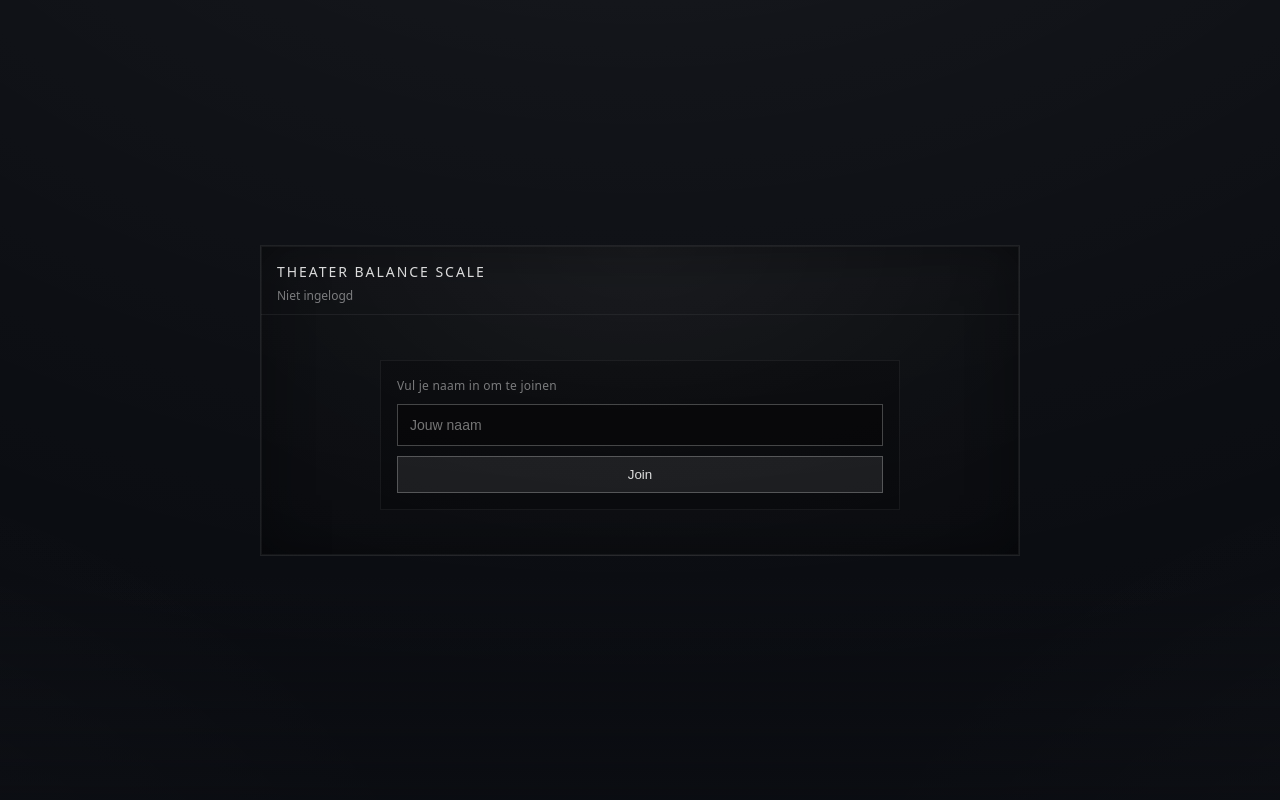
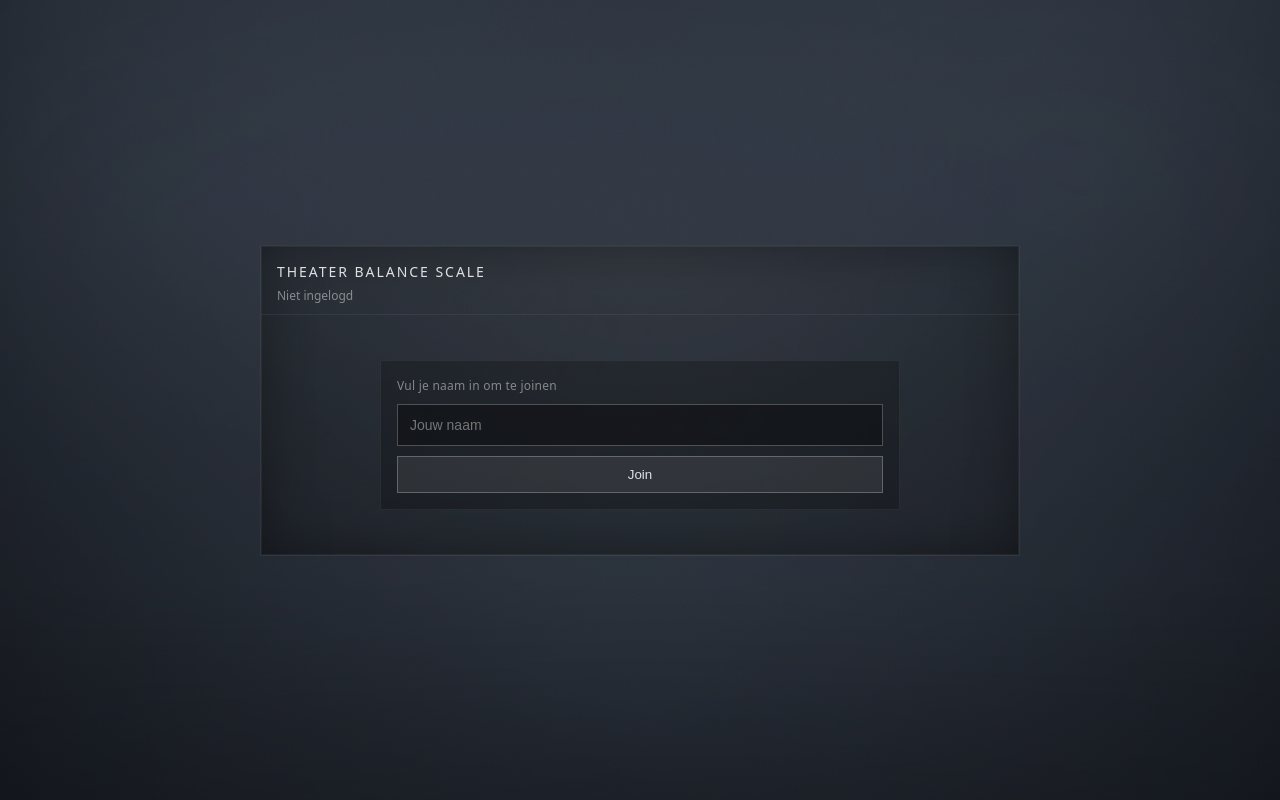
Before and after one commit to xMvds/Theater-Balance-Scale, a website: page public/index.html in a window 1280 px wide. Drawn offline with nearby package versions, Linux system fonts and the light colour scheme; no server answers.

Commit message:
V3.0.0.30

```diff
--- a/public/client.js
+++ b/public/client.js
@@ -1044,4 +1044,40 @@ document.addEventListener("visibilitychange", () => {
       showPanel();
     }
   });
+
+  // Touch / pointer shortcut: triple tap or long-press on the header title (works on touchscreens)
+  const dbgTarget = document.querySelector(".title");
+  if (dbgTarget) {
+    let tapHits = [];
+    dbgTarget.addEventListener("pointerup", (e) => {
+      // Only treat touch/pen as taps (mouse clicks shouldn't accidentally open debug)
+      if (e && e.pointerType && e.pointerType === "mouse") return;
+      const now = Date.now();
+      tapHits = tapHits.filter((t) => now - t < 900);
+      tapHits.push(now);
+      if (tapHits.length >= 3) {
+        tapHits = [];
+        showPanel();
+      }
+    });
+
+    let holdTimer = null;
+    const clearHold = () => { if (holdTimer) { clearTimeout(holdTimer); holdTimer = null; } };
+    dbgTarget.addEventListener("pointerdown", (e) => {
+      if (e && e.pointerType && e.pointerType === "mouse") return;
+      clearHold();
+      holdTimer = setTimeout(() => {
+        holdTimer = null;
+        showPanel();
+      }, 700);
+    });
+    dbgTarget.addEventListener("pointercancel", clearHold);
+    dbgTarget.addEventListener("pointerup", clearHold);
+    dbgTarget.addEventListener("pointermove", (e) => {
+      // Small moves happen during taps; cancel only on bigger drags
+      if (!holdTimer) return;
+      if (e && (Math.abs(e.movementX) > 4 || Math.abs(e.movementY) > 4)) clearHold();
+    });
+  }
+
 })();
--- a/public/style.css
+++ b/public/style.css
@@ -53,6 +53,57 @@ body::after{
   z-index: -1;
   background: linear-gradient(to bottom, rgba(11,13,18,0) 0%, rgba(11,13,18,0) 72%, rgba(11,13,18,0.65) 100%);
 }
+
+/* === Player background FX variants (Chrome-friendly) === */
+
+/* Player-only: body without host/info classes
+   Goals: no visible banding without ugly noise, and smooth animation on Chrome (composited). */
+body:not(.hostPage):not(.infoPage)::before{
+  content:"";
+  position: fixed;
+  inset: 0;
+  pointer-events: none;
+  z-index: -2;
+
+  /* Baked + lightly dithered background to prevent gradient banding */
+  background: url("bg_player_dither.png") center/cover no-repeat;
+
+  /* Oversize slightly so no hard edges ever appear */
+  transform: translate3d(0,0,0) scale(1.08);
+  transform-origin: 50% 50%;
+  backface-visibility: hidden;
+  will-change: transform;
+}
+
+body:not(.hostPage):not(.infoPage)::after{
+  content:"";
+  position: fixed;
+  inset: 0;
+  pointer-events: none;
+  z-index: -1;
+
+  /* A few soft glows on top (cheap) + vignette */
+  background:
+    radial-gradient(1100px 900px at 16% 28%, rgba(200,225,255,0.11) 0%, rgba(0,0,0,0) 72%),
+    radial-gradient(1200px 950px at 84% 22%, rgba(200,225,255,0.11) 0%, rgba(0,0,0,0) 74%),
+    radial-gradient(1400px 1050px at 50% 92%, rgba(200,225,255,0.08) 0%, rgba(0,0,0,0) 78%),
+    radial-gradient(120% 100% at 50% 30%, rgba(11,13,18,0.00) 0%, rgba(11,13,18,0.00) 55%, rgba(11,13,18,0.58) 100%),
+    linear-gradient(to bottom, rgba(11,13,18,0) 0%, rgba(11,13,18,0) 72%, rgba(11,13,18,0.70) 100%);
+
+  opacity: 0.56;
+  transform: translate3d(0,0,0);
+  transform-origin: 50% 50%;
+  backface-visibility: hidden;
+  will-change: opacity, transform;
+  animation: playerBgPulse 10s ease-in-out infinite;
+}
+
+@keyframes playerBgPulse {
+  0%,100%{ opacity:0.48; transform: translate3d(0,0,0) scale(1.00); }
+  50%{ opacity:0.60; transform: translate3d(0,0,0) scale(1.018); }
+}
+
+/* END Player background FX variants */
 .hidden{display:none !important}
 
 /* When a tab is in the background, browsers throttle animations/timers.
@@ -68,6 +119,8 @@ body.noAnim .scoreNum{
   transition: none !important;
   animation: none !important;
 }
+
+body.noAnim:not(.hostPage):not(.infoPage)::after{ animation: none !important; }
 
 .wrap{
   min-height:100%;
```
Also changed, not shown: public/bg_player_dither.png (added), public/noise_coarse.png (added), public/noise_fine.png (added), public/noise_strong.png (added).
